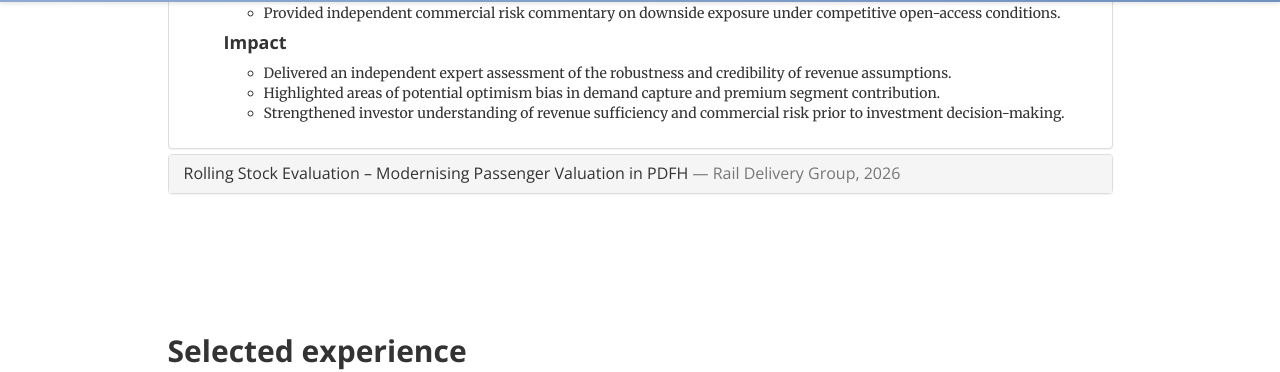
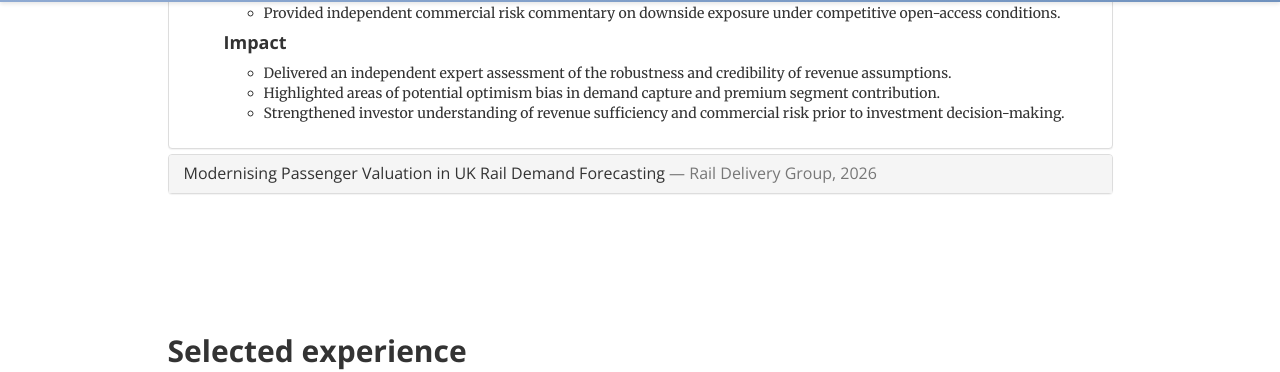
Before and after one commit to CD-Symprix/symprix, a Jekyll site: the page projects.html, which Jekyll copies as it is, in a window 1280 px wide and 900 px high, scrolled down 1220 px. Shown: the part 98-470 px from the top of the window. Built offline with Jekyll 4.4.1, drawn with Linux system fonts in a browser that asks for light colours.

Commit message:
Update projects.html

```diff
--- a/projects.html
+++ b/projects.html
@@ -322,7 +322,7 @@
               <div class="panel-heading" role="tab" id="feat2">
                 <h4 class="panel-title">
                   <a class="collapsed" role="button" data-toggle="collapse" data-parent="#accordion-featured" href="#feat2body" aria-expanded="false">
-                    Rolling Stock Evaluation – Modernising Passenger Valuation in PDFH <span class="text-muted">— Rail Delivery Group, 2026 </span>
+                    Modernising Passenger Valuation in UK Rail Demand Forecasting <span class="text-muted">— Rail Delivery Group, 2026 </span>
                   </a>
                 </h4>
               </div>
```
